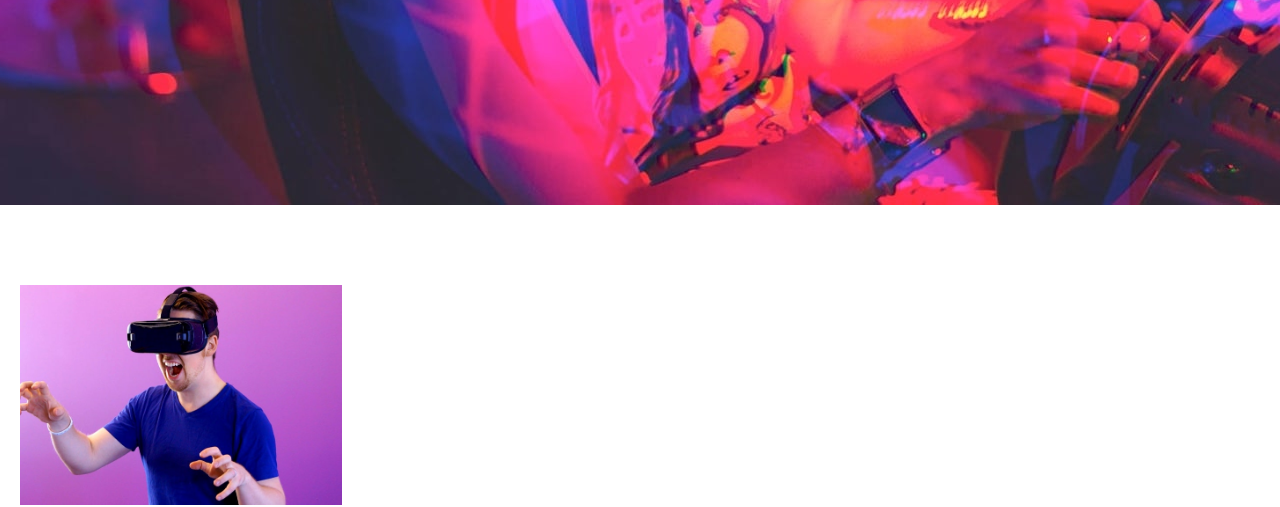
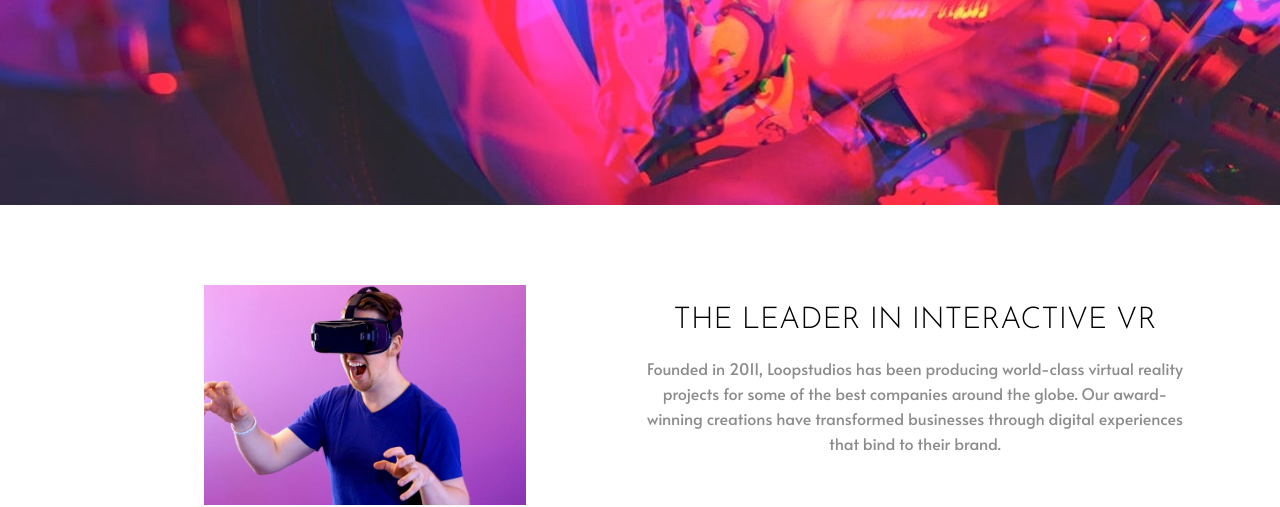
Before and after one commit to renatoalmeida49/loopstudios-landing-page-challenge, a plain HTML site: page index.html in a window 1280 px wide. Shown: the part 445-952 px from the top of the page. Drawn offline with Linux system fonts and the light colour scheme.

Commit message:
style(leader.css): desktop version

```diff
--- a/assets/css/page/leader.css
+++ b/assets/css/page/leader.css
@@ -1,12 +1,19 @@
 #leader {
     text-align: center;
     padding: 80px 20px;
+}
+#leader .container {
+    width: 100%;
+    max-width: 1100px;
+    margin: 0 auto;
 }
 #leader .background-image {
     background-image: url('../../images/desktop/image-interactive.jpg');
     height: 220px;
     background-size: contain;
     background-repeat: no-repeat;
+    background-position: center;
+    margin: 0 auto;
 }
 
 #leader .title {
@@ -23,3 +30,12 @@
     color: hsl(0, 0%, 55%);
     line-height: 25px;
 }
+
+@media (min-width: 768px) {
+    #leader .container {
+        display: flex;
+    }
+    #leader .background-image, #leader .content {
+        width: 50%;
+    }
+}
--- a/index.html
+++ b/index.html
@@ -40,14 +40,18 @@
   </section>
 
   <section id="leader">
+    <div class="container">
       <div class="background-image"></div>
 
+      <div class="content">
         <h1 class="title">The leader in interactive VR</h1>
 
         <p class="description">Founded in 2011, Loopstudios has been producing world-class virtual reality
         projects for some of the best companies around the globe. Our award-winning
         creations have transformed businesses through digital experiences that bind
         to their brand.</p>
+      </div>
+    </div>
   </section>
 
   <section id="creations">
```
Lines whose indentation alone changed are shown as unchanged.
